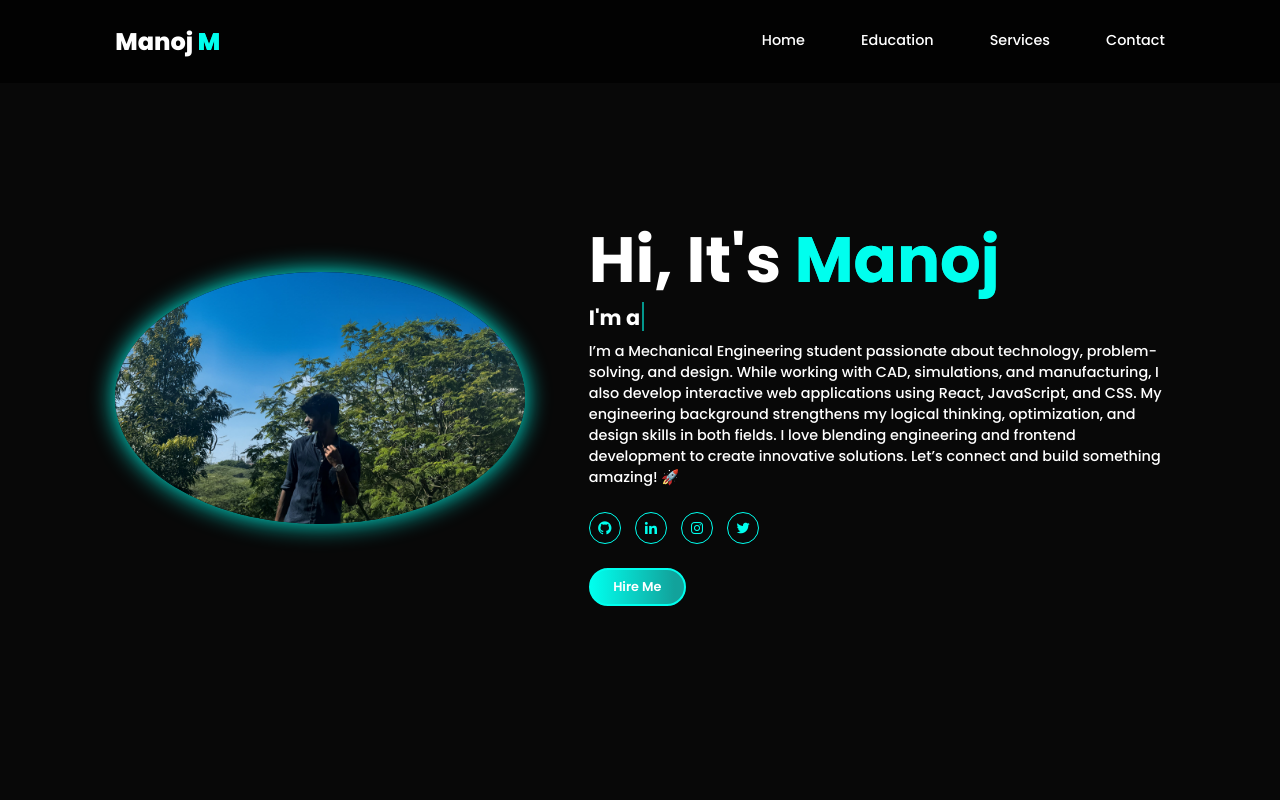
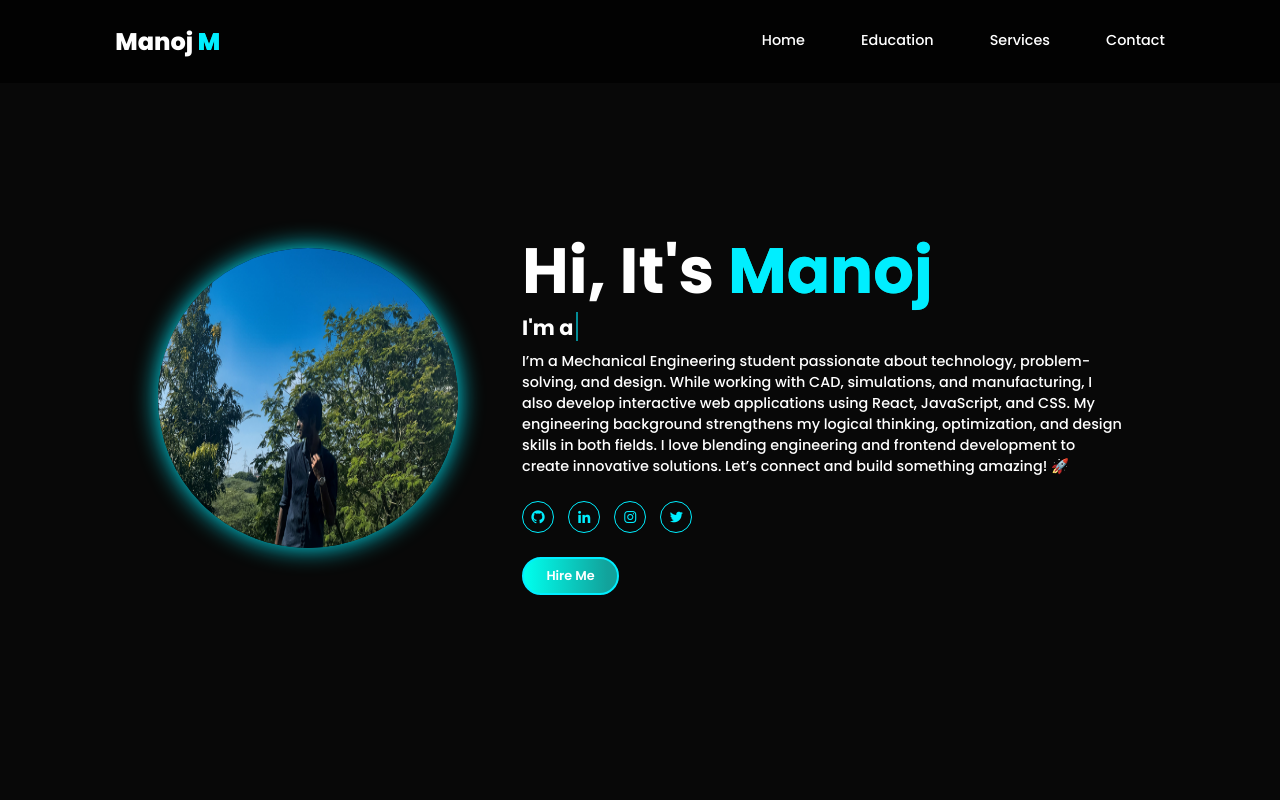
Before and after one commit to broskis-69/Portfolio, a plain HTML site: page index.html in a window 1280 px wide. Shown: the top 800 px of the page. Drawn offline with nearby package versions, Linux system fonts and the light colour scheme.

Commit message:
Add files via upload

```diff
--- a/style.css
+++ b/style.css
@@ -33,7 +33,7 @@
    --bg-color: #080808;
    --second-bg-color: #161616;
    --text-color: white;
-   --main-color: #00ffee;
+   --main-color: #00eeff;
   --first-color: hsl(216, 96%, 64%);
   --white-color: hsl(0, 0%, 100%);
   --dark-color: hsl(216, 26%, 11%);
@@ -342,7 +342,8 @@ border-radius: 50%;
 }
 .home-img img{
 position: relative;
-width: 32vw;
+width: 300px;
+height: 300px;
 border-radius: 50%;
 box-shadow: 0 0 25px var(--main-color);
 transition: 0.3s ease-in-out;
```
